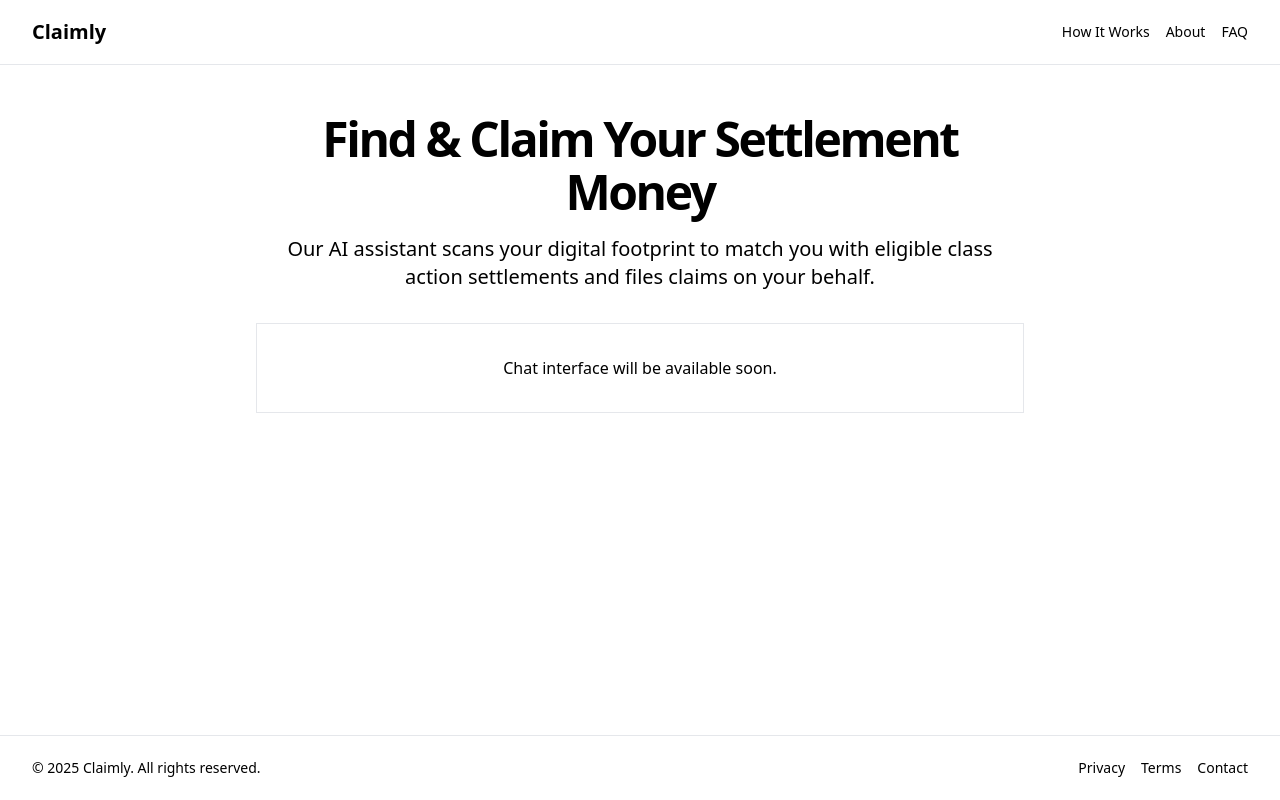
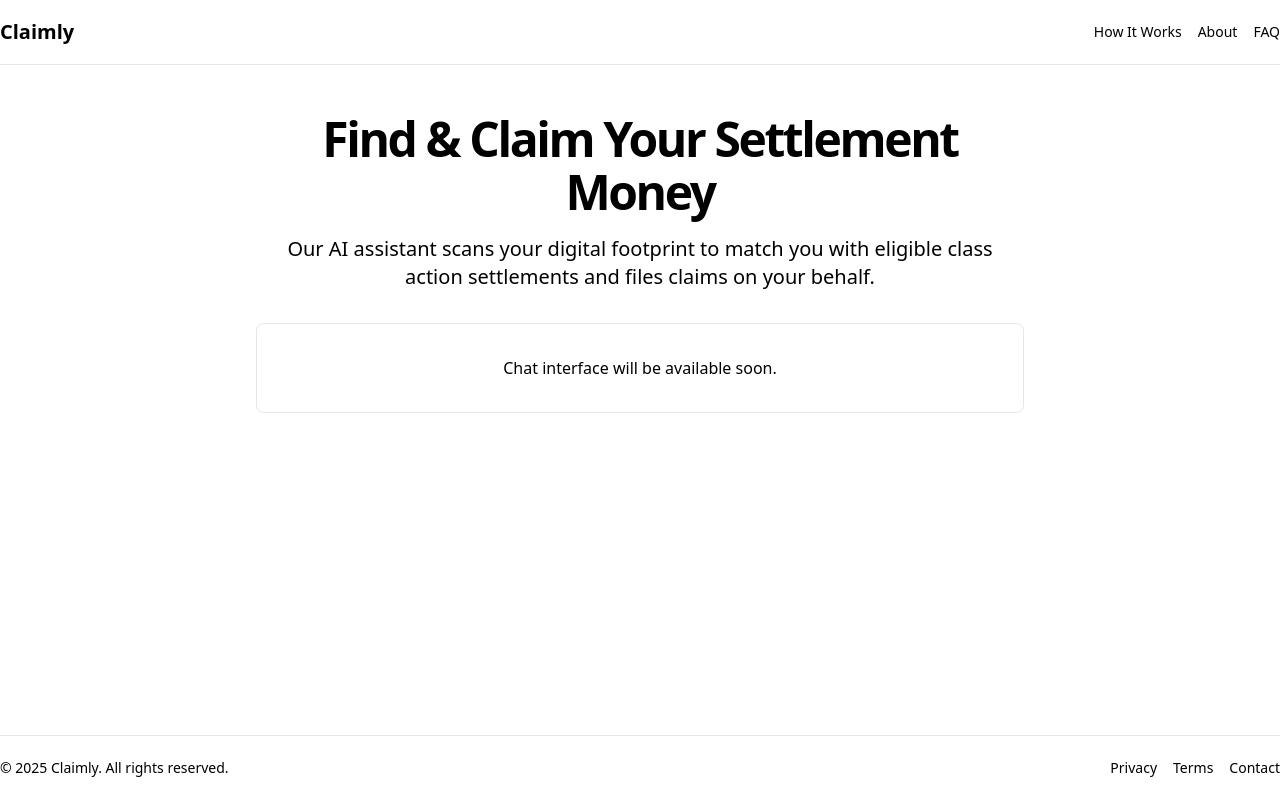
Before and after one commit to dzodze00/claimlyapp, a Next.js app: page / in a window 1280 px wide. Built offline with nearby package versions, Linux system fonts and the light colour scheme.

Commit message:
Update tailwind.config.ts

```diff
--- a/tailwind.config.ts
+++ b/tailwind.config.ts
@@ -1,81 +1,8 @@
-import type { Config } from "tailwindcss"
-
-const config = {
-  darkMode: ["class"],
-  content: [
-    "./pages/**/*.{ts,tsx}",
-    "./components/**/*.{ts,tsx}",
-    "./app/**/*.{ts,tsx}",
-    "./src/**/*.{ts,tsx}",
-    "*.{js,ts,jsx,tsx,mdx}",
-  ],
-  prefix: "",
+/** @type {import('tailwindcss').Config} */
+module.exports = {
+  content: ["./app/**/*.{js,ts,jsx,tsx}", "./pages/**/*.{js,ts,jsx,tsx}", "./components/**/*.{js,ts,jsx,tsx}", "*.{js,ts,jsx,tsx,mdx}"],
   theme: {
-    container: {
-      center: true,
-      padding: "2rem",
-      screens: {
-        "2xl": "1400px",
-      },
-    },
-    extend: {
-      colors: {
-        border: "hsl(var(--border))",
-        input: "hsl(var(--input))",
-        ring: "hsl(var(--ring))",
-        background: "hsl(var(--background))",
-        foreground: "hsl(var(--foreground))",
-        primary: {
-          DEFAULT: "hsl(var(--primary))",
-          foreground: "hsl(var(--primary-foreground))",
-        },
-        secondary: {
-          DEFAULT: "hsl(var(--secondary))",
-          foreground: "hsl(var(--secondary-foreground))",
-        },
-        destructive: {
-          DEFAULT: "hsl(var(--destructive))",
-          foreground: "hsl(var(--destructive-foreground))",
-        },
-        muted: {
-          DEFAULT: "hsl(var(--muted))",
-          foreground: "hsl(var(--muted-foreground))",
-        },
-        accent: {
-          DEFAULT: "hsl(var(--accent))",
-          foreground: "hsl(var(--accent-foreground))",
-        },
-        popover: {
-          DEFAULT: "hsl(var(--popover))",
-          foreground: "hsl(var(--popover-foreground))",
-        },
-        card: {
-          DEFAULT: "hsl(var(--card))",
-          foreground: "hsl(var(--card-foreground))",
-        },
-      },
-      borderRadius: {
-        lg: "var(--radius)",
-        md: "calc(var(--radius) - 2px)",
-        sm: "calc(var(--radius) - 4px)",
-      },
-      keyframes: {
-        "accordion-down": {
-          from: { height: "0" },
-          to: { height: "var(--radix-accordion-content-height)" },
-        },
-        "accordion-up": {
-          from: { height: "var(--radix-accordion-content-height)" },
-          to: { height: "0" },
-        },
-      },
-      animation: {
-        "accordion-down": "accordion-down 0.2s ease-out",
-        "accordion-up": "accordion-up 0.2s ease-out",
-      },
-    },
+    extend: {},
   },
-  plugins: [require("tailwindcss-animate")],
-} satisfies Config
-
-export default config
+  plugins: [],
+}
```
